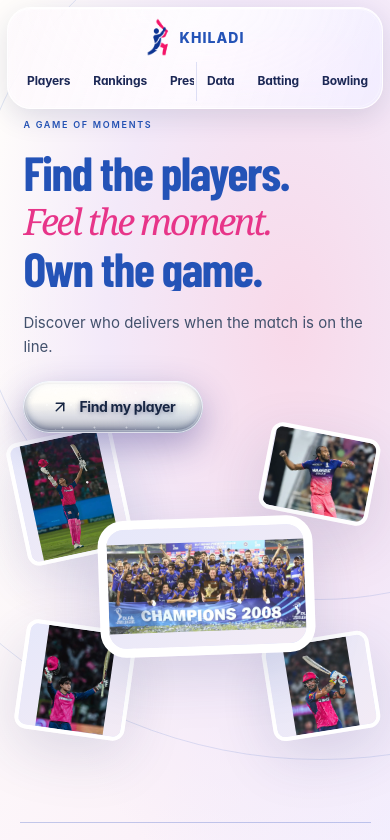
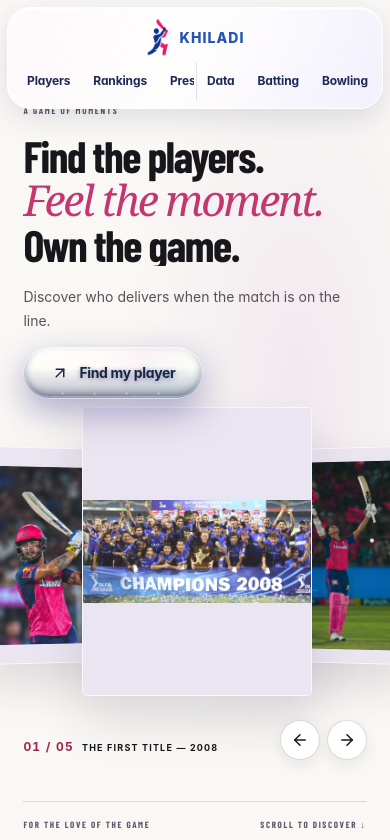
Before and after one commit to harshjha15335/KHILADI, a React (Vite) app in the folder khiladi/frontend/: page / in a window 390 px wide. Shown: the top 840 px of the page. Built offline with nearby package versions, Linux system fonts and the light colour scheme.

Commit message:
feat(home): replace tilted hero collage with interactive 3D memory ribbon

```diff
--- a/khiladi/frontend/src/pages/HomePage.tsx
+++ b/khiladi/frontend/src/pages/HomePage.tsx
@@ -16,6 +16,7 @@ import {
 } from "../utils/api";
 import { playerImage } from "../utils/media";
 import { KhiladiAnimatedButton as CTA } from "../components/KhiladiAnimatedButton";
+import { CinematicMemoryRibbon } from "../components/CinematicMemoryRibbon";
 interface Props {
   introComplete?: boolean;
   onNavigate: (page: string) => void;
@@ -69,35 +70,8 @@ export const HomePage: React.FC<Props> = ({ introComplete = true, onNavigate, on
           { autoAlpha: 1, y: 0, filter: "blur(0px)", duration: .9,
             ease: "power3.out", stagger: .12, clearProps: "transform,filter,opacity,visibility" }
         );
-        // Entrance animates photographic contents, not the outer frame.
-        // The outer frame is owned exclusively by the scroll choreography,
-        // preventing the intro's clearProps from erasing satellite motion.
-        gsap.fromTo(".hero-photo-slot > img",
-          { autoAlpha: 0, y: 62, scale: .86 },
-          { autoAlpha: 1, y: 0, scale: 1, duration: 1.03,
-            stagger: { each: .11, from: "center" }, ease: "power3.out",
-            clearProps: "opacity,visibility,y,scale" });
-        // Editorial scroll choreography without clipping the original photos.
-        // Keep the hero in the normal document flow so no half-hidden heading
-        // or pinned image blocks the next section.
-        const hero = root.current?.querySelector<HTMLElement>(".hero-chapter");
-        const centre = hero?.querySelector<HTMLElement>(".hero-photo-slot--centre");
-        if (hero && centre && window.innerWidth >= 900) {
-          const timeline = gsap.timeline({
-            scrollTrigger: { trigger: hero, start: "top top", end: "bottom top",
-              scrub: .65, invalidateOnRefresh: true },
-          });
-          timeline
-            .to(".hero-copy", { y: -112, opacity: .10, ease: "none" }, 0)
-            .to(".hero-photo-slot--left-top, .hero-photo-slot--left-bottom",
-              { x: -185, y: (i:number)=>i ? 100 : -130, scale:.68, opacity:.06, rotation:-16,ease:"none" }, 0)
-            .to(".hero-photo-slot--right-top, .hero-photo-slot--right-middle",
-              { x: 190, y: (i:number)=>i ? 115 : -105, scale:.68, opacity:.06, rotation:16,ease:"none" }, 0)
-            .to(centre, { scale: 2.15, yPercent:-5, rotation: 0,
-              borderRadius:0, ease: "none" }, 0)
-            .to(".hero-bottom-line", { opacity: 0, ease: "none" }, 0);
-        }
-
+        // The memory ribbon now owns its WebGL depth and scroll response.
+        // Do not overlay a second GSAP pin/zoom onto this exhibition scene.
         // A horizontally scrollable rail remains usable without vertical
         // scroll hijacking. Its reveal is tied to ordinary vertical scrolling.
         // Vertical scrolling advances the player gallery without clipping or pinning cards.
@@ -297,30 +271,7 @@ export const HomePage: React.FC<Props> = ({ introComplete = true, onNavigate, on
           <p>Discover who delivers when the match is on the line.</p>
           <CTA onClick={scrollQuiz}>Find my player</CTA>
         </div>
-        <div className="hero-collage" aria-label="Cricket celebration collage">
-          {[
-            ["moment-1.webp", "A cricket moment", "left-top"],
-            ["moment-2.webp", "Cricket fans and players", "left-bottom"],
-            ["trophy-celebration.webp", "Trophy celebration", "centre"],
-            ["moment-3.webp", "A memorable cricket moment", "right-top"],
-            ["moment-4.webp", "Cricket players", "right-middle"],
-
-          ].map(([filename, alt, placement]) => (
-            <div className={`hero-photo-slot hero-photo-slot--${placement}`} key={filename}>
-              <img
-                src={`${import.meta.env.BASE_URL}assets/gallery/${filename}`}
-                alt={alt}
-                decoding="async"
-                loading={placement === "centre" ? "eager" : "lazy"}
-                onError={(event) => {
-                  event.currentTarget.style.display = "none";
-                  event.currentTarget.parentElement?.classList.add("awaiting-photo");
-                }}
-              />
-              <div className="gallery-photo-backup" aria-hidden="true"><StudyAthlete /></div>
-            </div>
-          ))}
-        </div>
+        <CinematicMemoryRibbon />
         <div className="hero-bottom-line">
           <span>FOR THE LOVE OF THE GAME</span><span>SCROLL TO DISCOVER ↓</span>
         </div>
```
